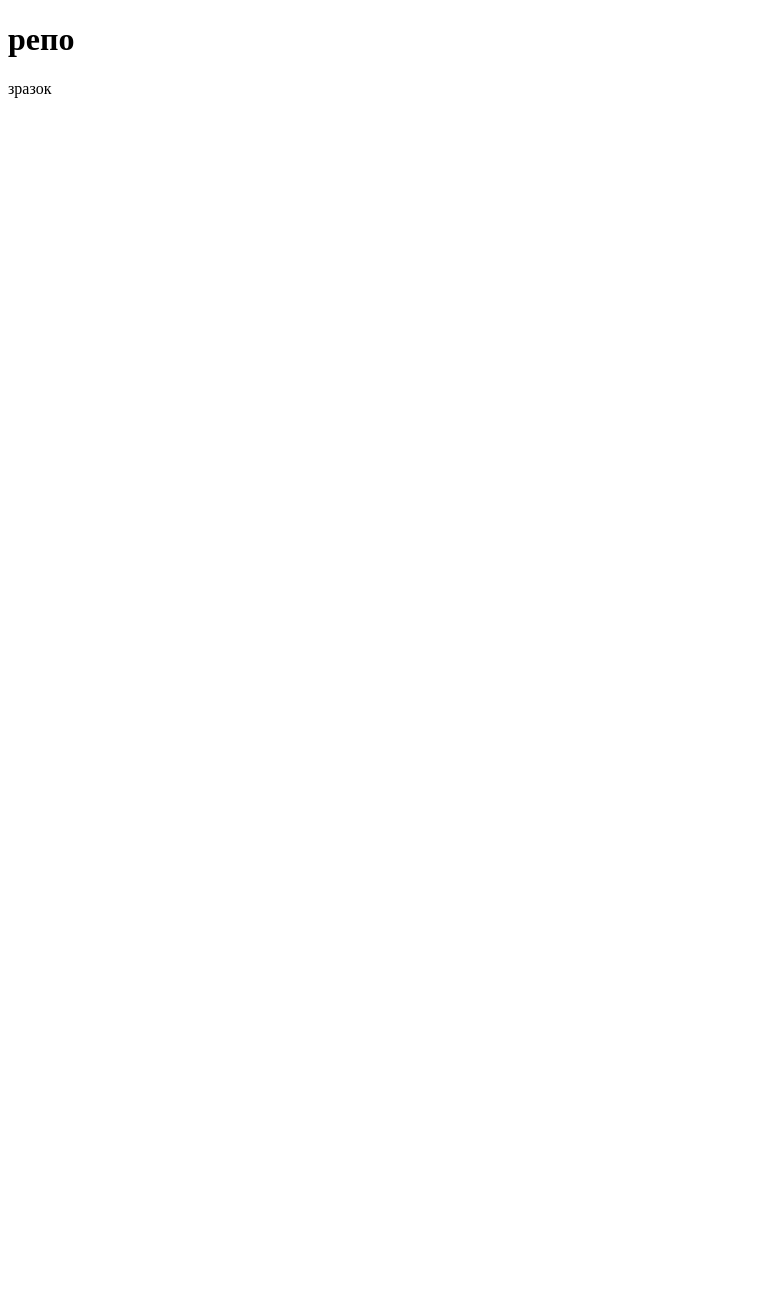
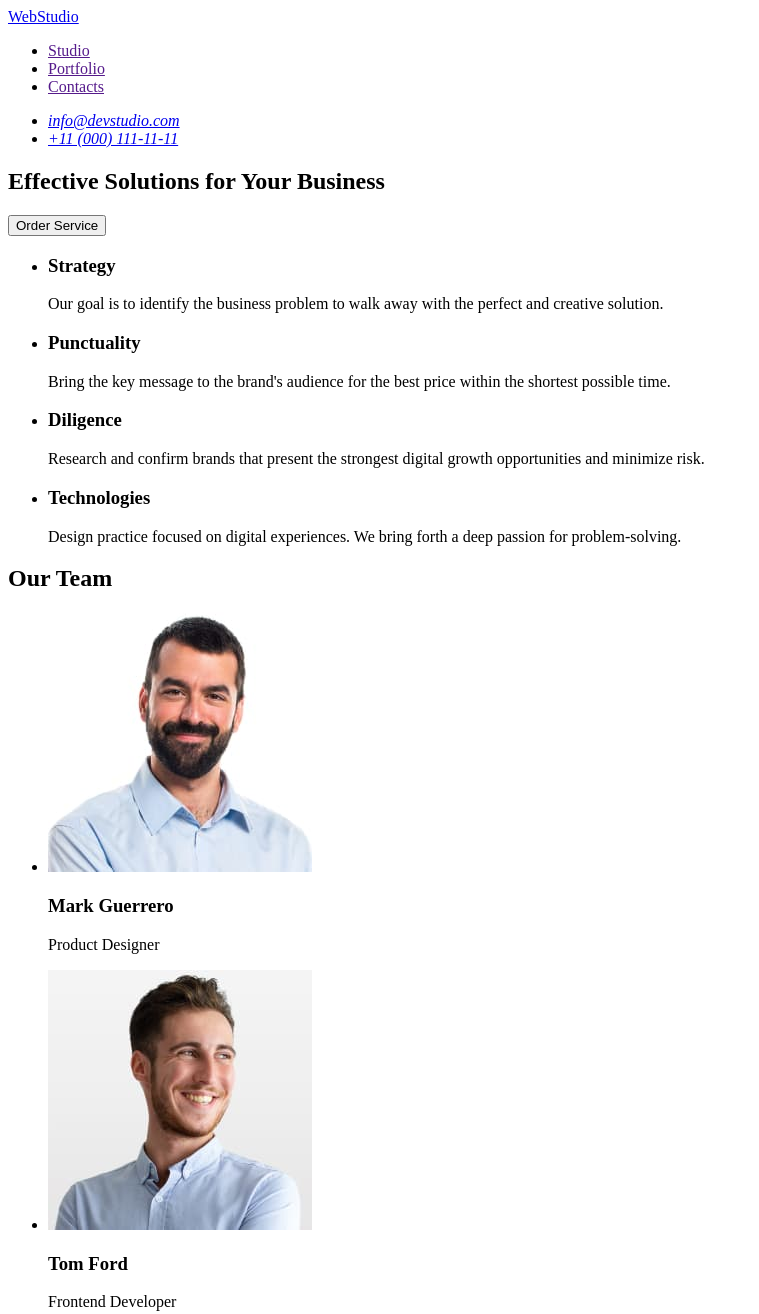
Before and after one commit to rssua/goit-markup-hw-01, a plain HTML site: page index.html in a window 1280 px wide. Shown: the top 1314 px of the page, without its empty margins (0-759 px from the left). Before the commit the page ends 800 px from the top, so only its background shows below. Drawn offline with Linux system fonts and the light colour scheme.

Commit message:
add 4 images

```diff
--- a/index.html
+++ b/index.html
@@ -1,15 +1,121 @@
 <!DOCTYPE html>
 <html lang="en">
   <head>
-    <meta charset="UTF-8">
-    <meta name="viewport" content="width=device-width, initial-scale=1.0">
-    <title>Document</title>
+    <meta charset="UTF-8" />
+    <meta name="viewport" content="width=device-width, initial-scale=1.0" />
+    <title>Web Studio</title>
   </head>
   <body>
-  <header><h1>репо</h1></header>
+    <header>
+      <nav>
+        <a href="./index.html">WebStudio</a>
+        <ul>
+          <li><a href="">Studio</a></li>
+          <li><a href="">Portfolio</a></li>
+          <li><a href="">Contacts</a></li>
+        </ul>
+      </nav>
+
+      <address>
+        <ul>
+          <li><a href="mailto:info@devstudio.com">info@devstudio.com</a></li>
+          <li><a href="tel:+110001111111">+11 (000) 111-11-11</a></li>
+        </ul>
+      </address>
+    </header>
+
     <main>
-    <section>зразок</section>
+      <section>
+        <h1>Effective Solutions for Your Business</h1>
+        <button type="button">Order Service</button>
+      </section>
+
+      <section>
+        <ul>
+          <li>
+            <h3>Strategy</h3>
+            <p>
+              Our goal is to identify the business problem to walk away with the
+              perfect and creative solution.
+            </p>
+          </li>
+          <li>
+            <h3>Punctuality</h3>
+            <p>
+              Bring the key message to the brand's audience for the best price
+              within the shortest possible time.
+            </p>
+          </li>
+          <li>
+            <h3>Diligence</h3>
+            <p>
+              Research and confirm brands that present the strongest digital
+              growth opportunities and minimize risk.
+            </p>
+          </li>
+          <li>
+            <h3>Technologies</h3>
+            <p>
+              Design practice focused on digital experiences. We bring forth a
+              deep passion for problem-solving.
+            </p>
+          </li>
+        </ul>
+      </section>
+
+      <section>
+        <h2>Our Team</h2>
+        <ul>
+          <li>
+            <img
+              src="./images/img-1.jpg"
+              alt="Mark Guerrero"
+              width="264"
+              height="260"
+            />
+            <h3>Mark Guerrero</h3>
+            <p>Product Designer</p>
+          </li>
+          <li>
+            <img
+              src="./images/img-2.jpg"
+              alt="Tom Ford"
+              width="264"
+              height="260"
+            />
+            <h3>Tom Ford</h3>
+            <p>Frontend Developer</p>
+          </li>
+          <li>
+            <img
+              src="./images/img-3.jpg"
+              alt="Camila Garcia"
+              width="264"
+              height="260"
+            />
+            <h3>Camila Garcia</h3>
+            <p>Marketing</p>
+          </li>
+          <li>
+            <img
+              src="./images/img-4.jpg"
+              alt="Daniel Wilson"
+              width="264"
+              height="260"
+            />
+            <h3>Daniel Wilson</h3>
+            <p>UI Designer</p>
+          </li>
+        </ul>
+      </section>
     </main>
-  <footer></footer>
+
+    <footer>
+      <a href="./index.html">WebStudio</a>
+      <p>
+        Increase the flow of customers and sales for your business with digital
+        marketing & growth solutions.
+      </p>
+    </footer>
   </body>
 </html>
```
Also changed, not shown: images/img-1.jpg (added), images/img-2.jpg (added), images/img-3.jpg (added), images/img-4.jpg (added). Lines whose indentation alone changed are shown as unchanged.
